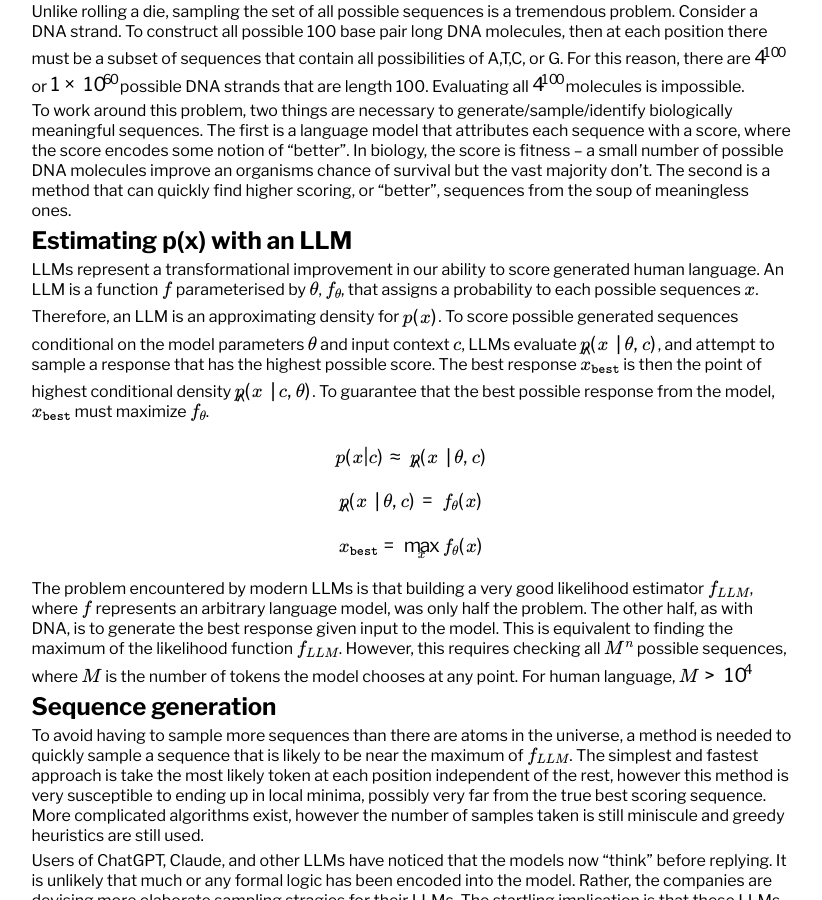
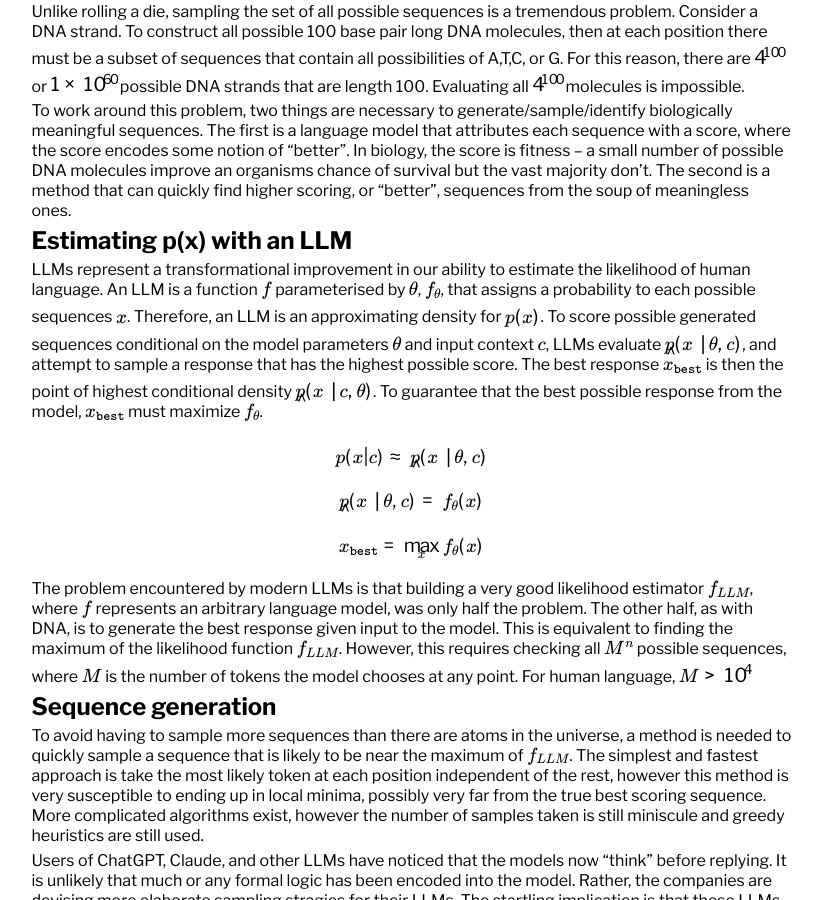
Before and after one commit to dan-sprague/dan-sprague.github.io, a Jekyll site: the page built from _posts/2025-02-02-llmthinking.markdown, in a window 1280 px wide and 900 px high, scrolled down 830 px. Shown: the whole window, without its empty margins (221-1043 px from the left). Built offline with Jekyll 4.4.1, drawn with Linux system fonts in a browser that asks for light colours; formulas are drawn with MathJax 3.

Commit message:
fixed bug

```diff
--- a/_posts/2025-02-02-llmthinking.markdown
+++ b/_posts/2025-02-02-llmthinking.markdown
@@ -33,7 +33,7 @@
 
 # Estimating p(x) with an LLM
 
-LLMs represent a transformational improvement in our ability to score generated human language. An LLM is a function $f$ parameterised by $\theta$, $f_\theta$, that assigns a probability to each possible sequences $x$. Therefore, an LLM is an approximating density for $p(x)$. To score possible generated sequences conditional on the model parameters $\theta$ and input context $c$, LLMs evaluate $\hat{p}(x \mid \theta,c)$, and attempt to sample a response that has the highest possible score. The best response $x_{\texttt{best}}$ is then the point of highest conditional density $\hat{p}(x \mid c,\theta)$. To guarantee that the best possible response from the model, $x_{\texttt{best}}$ must maximize $f_\theta$.
+LLMs represent a transformational improvement in our ability to estimate the likelihood of human language. An LLM is a function $f$ parameterised by $\theta$, $f_\theta$, that assigns a probability to each possible sequences $x$. Therefore, an LLM is an approximating density for $p(x)$. To score possible generated sequences conditional on the model parameters $\theta$ and input context $c$, LLMs evaluate $\hat{p}(x \mid \theta,c)$, and attempt to sample a response that has the highest possible score. The best response $x_{\texttt{best}}$ is then the point of highest conditional density $\hat{p}(x \mid c,\theta)$. To guarantee that the best possible response from the model, $x_{\texttt{best}}$ must maximize $f_\theta$.
 
 $$p(x | c) \approx \hat{p}(x \mid \theta,c)$$
 
```
